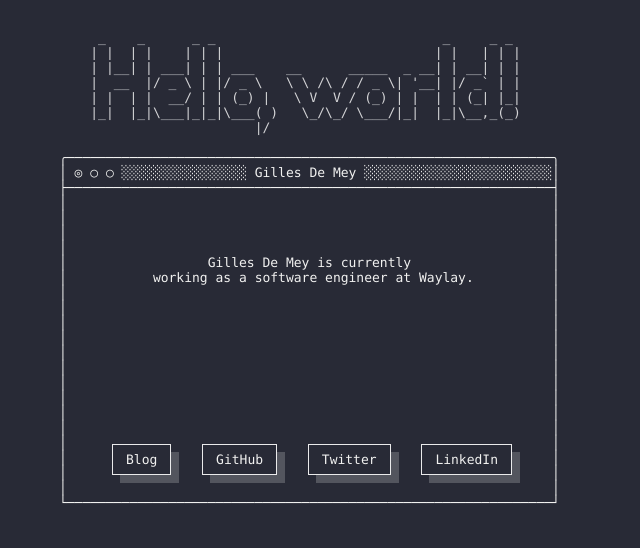
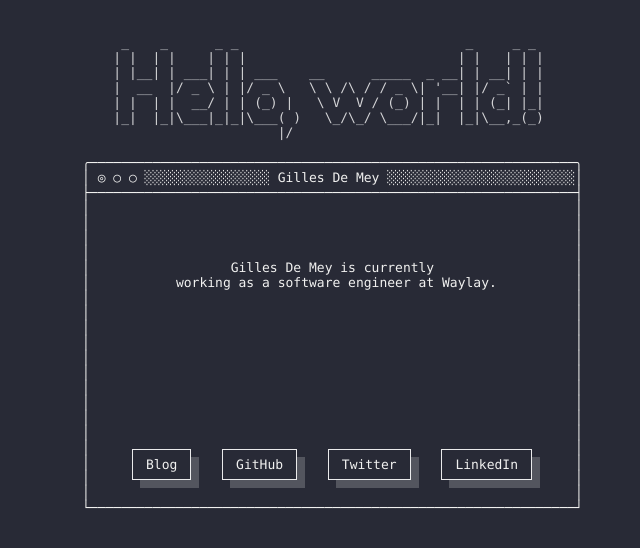
Before and after one commit to gillesdemey/gilles.demey.io, a plain HTML site: page index.html in a window 1280 px wide. Shown: the whole page, without its empty margins (308-948 px from the left). Drawn offline with Linux system fonts and the light colour scheme.

Commit message:
margin fixes

```diff
--- a/main.css
+++ b/main.css
@@ -21,8 +21,8 @@ html, body, pre {
 }
 
 #about {
-  width: 640px;
-  margin: 0 auto;
+  width: 500px;
+  margin: 35px auto;
 
   position: relative;
 }
@@ -30,7 +30,7 @@ html, body, pre {
 #social {
   position: absolute;
   bottom: 35px;
-  left: 100px;
+  left: 50px;
 
   width: 400px;
 
```
Also changed, not shown: index.html (+0 -2 lines).
